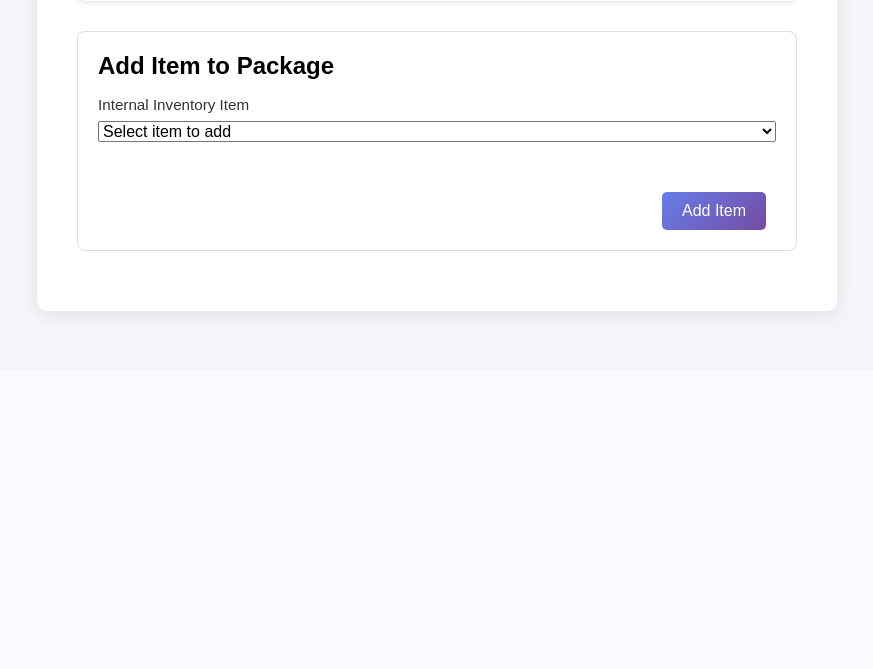
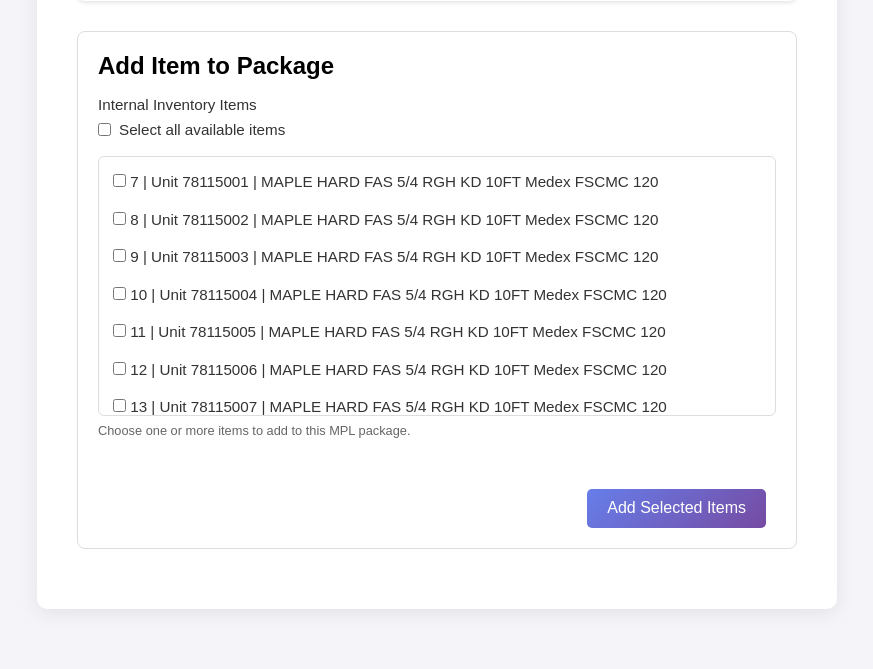
Before and after one commit to Ashleyn943/IDM250_Shay_Manufacturing, a PHP site: page /APIs/mpl-update.php?id=22 in a window 1280 px wide. Shown: the part 1241-1910 px from the top of the page, without its empty margins (203-1076 px from the left). Before the commit the page ends 1561 px from the top, so only its background shows below. Run offline with PHP 8.4, Linux system fonts and the light colour scheme; the visitor is signed in with stand-in values (Sample User, id 1); data comes from the database, SQL or seed files in the repository.

Commit message:
update mpl-update dropdown to checkbox form
changed the dropdown box when selecting items to add to the mpl package to a checkdown field

```diff
--- a/APIs/mpl-update.php
+++ b/APIs/mpl-update.php
@@ -147,31 +147,43 @@
                         <input type="hidden" name="package_status" value="<?php echo htmlspecialchars($package_status); ?>">
 
                         <div class="form-group">
-                            <label for="new_item_id">Internal Inventory Item</label>
-                            <select name="new_item_id" required>
-                                <option value="" disabled selected>Select item to add</option>
-                                <?php
-                                    if ($available_items_result && $available_items_result->num_rows > 0) {
+                            <label>Internal Inventory Items</label>
+                            <?php if ($available_items_result && $available_items_result->num_rows > 0) { ?>
+                                <div class="mpl-select-all-wrap">
+                                    <label class="mpl-select-all-label">
+                                        <input type="checkbox" id="select-all-items">
+                                        Select all available items
+                                    </label>
+                                </div>
+                                <div class="mpl-item-list">
+                                    <?php
                                         while ($available_item = $available_items_result->fetch_assoc()) {
                                             $available_description = trim(($available_item['description1'] ?? '') . ' ' . ($available_item['description2'] ?? ''));
-                                            echo "<option value='" . htmlspecialchars($available_item['inventory_id']) . "'>" .
-                                                htmlspecialchars($available_item['inventory_id']) . " | Unit " .
-                                                htmlspecialchars($available_item['unit_numb']) . " | " .
-                                                htmlspecialchars($available_description) .
-                                            "</option>";
-                                        }
-                                    }
-                                ?>
-                            </select>
+                                    ?>
+                                        <label class="mpl-item-option">
+                                            <input type="checkbox" class="mpl-item-checkbox" name="new_item_id[]" value="<?php echo htmlspecialchars($available_item['inventory_id']); ?>">
+                                            <?php
+                                                echo htmlspecialchars($available_item['inventory_id']) . " | Unit " .
+                                                     htmlspecialchars($available_item['unit_numb']) . " | " .
+                                                     htmlspecialchars($available_description);
+                                            ?>
+                                        </label>
+                                    <?php } ?>
+                                </div>
+                                <small class="mpl-item-help">Choose one or more items to add to this MPL package.</small>
+                            <?php } else { ?>
+                                <div class="empty-msg">No available internal items to add.</div>
+                            <?php } ?>
                         </div>
 
                         <div class="form-footer-actions">
-                            <button type="submit" name="add_mpl_item_btn" class="btn">Add Item</button>
+                            <button type="submit" name="add_mpl_item_btn" class="btn">Add Selected Items</button>
                         </div>
                     </form>
                 </div>
             <?php } ?>
         </div>
     </div>
+    <script src="../js/mpl-update.js"></script>
 </body>
 </html>
--- a/css/stylesheet.css
+++ b/css/stylesheet.css
@@ -324,3 +324,35 @@ th {
 div.Products {
     padding-left: 30px;
 }
+
+.mpl-select-all-wrap {
+    margin-bottom: 10px;
+}
+
+.mpl-select-all-label {
+    display: flex;
+    align-items: center;
+    gap: 8px;
+    font-weight: 600;
+    cursor: pointer;
+}
+
+.mpl-item-list {
+    max-height: 260px;
+    overflow-y: auto;
+    border: 1px solid #ddd;
+    border-radius: 6px;
+    padding: 10px;
+}
+
+.mpl-item-option {
+    display: block;
+    padding: 6px 4px;
+    cursor: pointer;
+}
+
+.mpl-item-help {
+    margin-top: 8px;
+    color: #666;
+    display: block;
+}
--- /dev/null
+++ b/js/mpl-update.js
@@ -0,0 +1,21 @@
+(function () {
+    const selectAll = document.getElementById('select-all-items');
+    const itemCheckboxes = document.querySelectorAll('.mpl-item-checkbox');
+
+    if (!selectAll || itemCheckboxes.length === 0) {
+        return;
+    }
+
+    selectAll.addEventListener('change', function () {
+        itemCheckboxes.forEach(function (checkbox) {
+            checkbox.checked = selectAll.checked;
+        });
+    });
+
+    itemCheckboxes.forEach(function (checkbox) {
+        checkbox.addEventListener('change', function () {
+            const checkedCount = document.querySelectorAll('.mpl-item-checkbox:checked').length;
+            selectAll.checked = checkedCount === itemCheckboxes.length;
+        });
+    });
+})();
--- a/library/cms_alt.php
+++ b/library/cms_alt.php
@@ -161,13 +161,21 @@
     //add item to MPL package (draft only)
     if (isset($_POST['add_mpl_item_btn'])) {
         $package_id = intval($_POST['package_id'] ?? 0);
-        $new_item_id = intval($_POST['new_item_id'] ?? 0);
+        $new_item_id = $_POST['new_item_id'] ?? [];
         $reference = intval($_POST['package_ref_numb'] ?? 0);
         $ship_date = $_POST['package_ship_date'] ?? '';
         $trailer = $_POST['package_trailer'] ?? '';
         $package_status = $_POST['package_status'] ?? '';
 
-        if ($package_id <= 0 || $new_item_id <= 0 || $reference <= 0 || $ship_date === '' || $trailer === '') {
+        if (!is_array($new_item_id)) {
+            $new_item_id = [$new_item_id];
+        }
+
+        $new_item_id = array_values(array_unique(array_filter(array_map('intval', $new_item_id), function ($value) {
+            return $value > 0;
+        })));
+
+        if ($package_id <= 0 || empty($new_item_id) || $reference <= 0 || $ship_date === '' || $trailer === '') {
             header("Location: ../APIs/mpl-update.php?id=$package_id&status=add-failed");
             exit;
         }
@@ -178,20 +186,35 @@
         }
 
         $check_stmt = $connection->prepare("SELECT id FROM mpl_shipping_list WHERE item_id=? AND reference_numb=? AND ship_date=? AND trailer_name=? LIMIT 1");
-        $check_stmt->bind_param("iiss", $new_item_id, $reference, $ship_date, $trailer);
-        $check_stmt->execute();
-        $check_result = $check_stmt->get_result();
+        $insert_stmt = $connection->prepare("INSERT INTO mpl_shipping_list (item_id, reference_numb, ship_date, trailer_name, status) VALUES (?, ?, ?, ?, 'draft')");
 
-        if ($check_result && $check_result->num_rows > 0) {
-            header("Location: ../APIs/mpl-update.php?id=$package_id&status=add-duplicate");
+        $inserted_count = 0;
+        $duplicate_count = 0;
+
+        foreach ($new_item_id as $item_id) {
+            // Check for duplicate item in the same package
+            $check_stmt->bind_param("iiss", $item_id, $reference, $ship_date, $trailer);
+            $check_stmt->execute();
+            $check_result = $check_stmt->get_result();
+
+            if ($check_result && $check_result->num_rows > 0) {
+                $duplicate_count++;
+                continue;
+            }
+
+            $insert_stmt->bind_param("iiss", $item_id, $reference, $ship_date, $trailer);
+            if ($insert_stmt->execute()) {
+                $inserted_count++;
+            }
+        }
+
+        if ($inserted_count > 0) {
+            header("Location: ../APIs/mpl-update.php?id=$package_id&status=add-success");
             exit;
         }
 
-        $insert_stmt = $connection->prepare("INSERT INTO mpl_shipping_list (item_id, reference_numb, ship_date, trailer_name, status) VALUES (?, ?, ?, ?, 'draft')");
-        $insert_stmt->bind_param("iiss", $new_item_id, $reference, $ship_date, $trailer);
-
-        if ($insert_stmt->execute()) {
-            header("Location: ../APIs/mpl-update.php?id=$package_id&status=add-success");
+        if ($duplicate_count > 0) {
+            header("Location: ../APIs/mpl-update.php?id=$package_id&status=add-duplicate");
             exit;
         }
 
```
